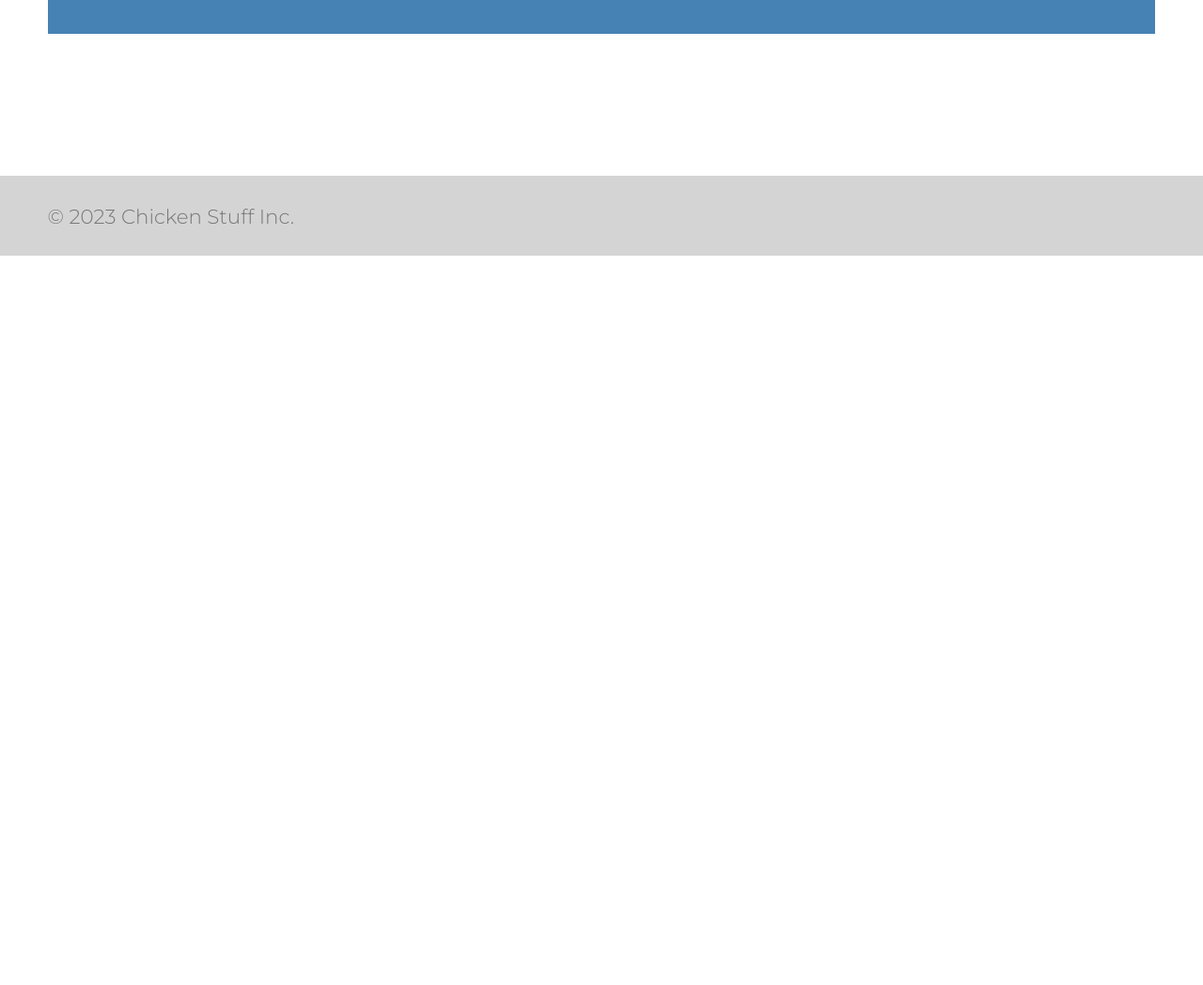
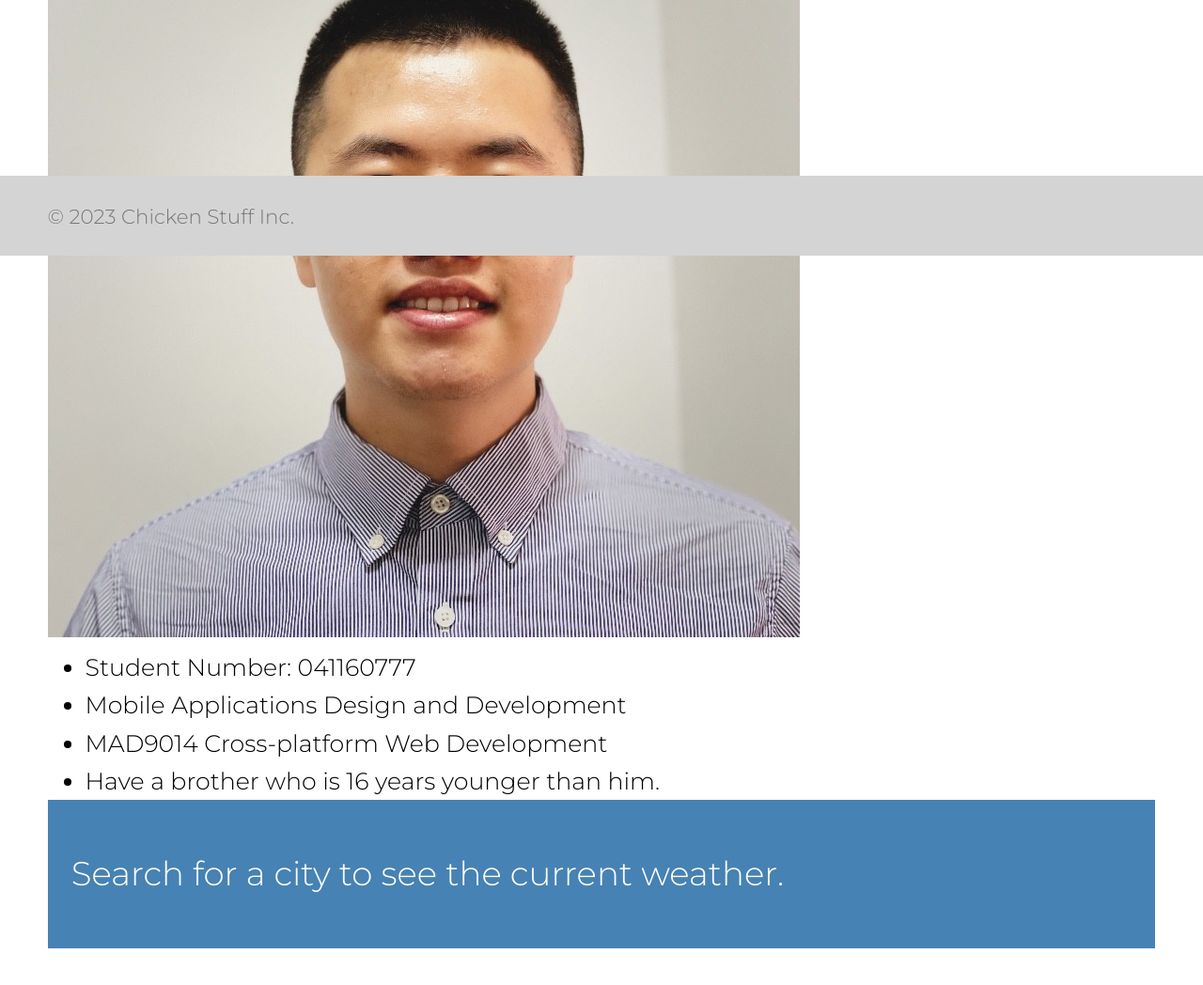
Before and after one commit to dong0085/Github-Hosting-MAD9014, a plain HTML site: page index.html in a window 1280 px wide. Shown: the part 528-1576 px from the top of the page at 94% size. Before the commit the page ends 800 px from the top, so only its background shows below. Drawn offline with Linux system fonts and the light colour scheme.

Commit message:
update self-intro in html with photo

```diff
--- a/index.html
+++ b/index.html
@@ -34,6 +34,27 @@
         <p id="current-city"></p>
       </nav>
       <main>
+        <section class="self-intro">
+          <div class="container">
+            <img
+              src="./img/Cheng_photo.jpeg"
+              alt="Professional photo of Cheng"
+              class="self-intro__image"
+            />
+            <ul class="self-intro__list">
+              <li class="self-intro__detail">Student Number: 041160777</li>
+              <li class="self-intro__detail">
+                Mobile Applications Design and Development
+              </li>
+              <li class="self-intro__detail">
+                MAD9014 Cross-platform Web Development
+              </li>
+              <li class="self-intro__detail">
+                Have a brother who is 16 years younger than him.
+              </li>
+            </ul>
+          </div>
+        </section>
         <div class="weather-card">
           <p>Search for a city to see the current weather.</p>
         </div>
```
Also changed, not shown: img/Cheng_photo.jpeg (added).
